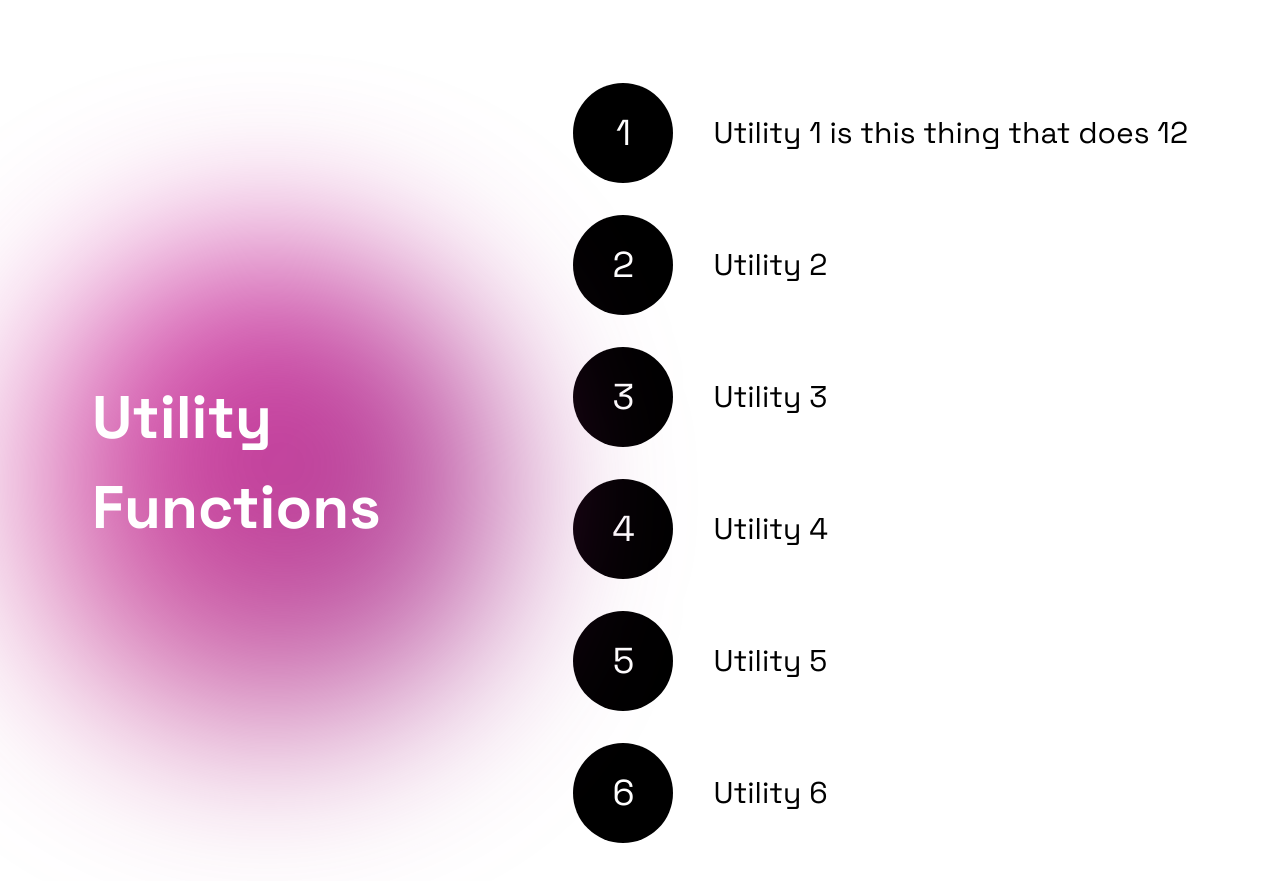
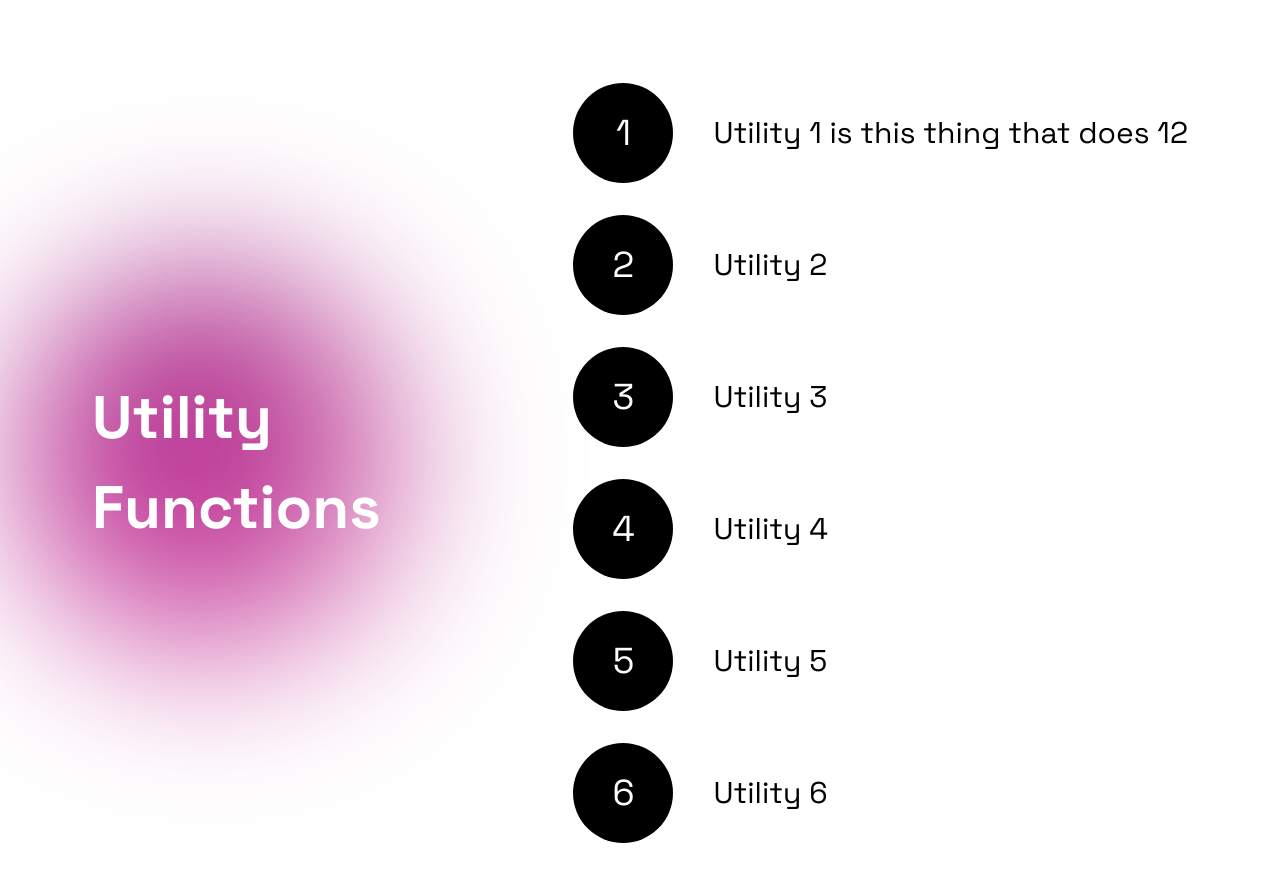
Before and after one commit to abdelaliabouelhassan/nft-landing-page, a Nuxt app: page / in a window 1280 px wide. Shown: the part 1920-2801 px from the top of the page. Built offline with nearby package versions, Linux system fonts and the light colour scheme.

Commit message:
made adjustments on third fourth sections

```diff
--- a/components/partials/home/FourthSectin.vue
+++ b/components/partials/home/FourthSectin.vue
@@ -64,7 +64,7 @@
             </div>
 
             <!-- blurs 2-->
-            <div class="hidden absolute -top-[247px] xl:-top-[113px]  left-1/2 -translate-x-1/3 w-full lg:block">
+            <div class="hidden absolute -top-[247px] xl:-top-[113px]  left-16 w-full lg:block">
                 <div class="absolute top-0 left-0 w-[622px] h-[500px] blur-[80px] overflow-hidden">
                     <div class="absolute top-0 left-0">
                         <div class="absolute top-0 left-[24px]">
@@ -86,7 +86,8 @@
 
             </div>
             <!-- blurs 3-->
-            <div class="hidden absolute top-[187px] right-[141px] w-[444px] h-[506px] blur-[80px] overflow-hidden lg:block">
+            <div class="hidden absolute top-[220px] right-[220px] w-[444px] h-[506px] blur-[80px] overflow-hidden lg:block
+            xl:top-[300px] xl:right-[200px]">
                     <div class="absolute top-0 left-0">
                         <div class="absolute top-0 left-[24px]">
                             <BlurUnit class="blur-[80px]"/>
--- a/components/partials/home/HeroSection.vue
+++ b/components/partials/home/HeroSection.vue
@@ -1,5 +1,4 @@
 <template>
     <section class="bg-[url(/images/home/hero-section-background.svg)] bg-cover bg-center h-[calc(100vh-5.5rem)] sm:h-[calc(100vh-3.75rem)] max-h-[57rem] ">
-        <!-- <div>blank index page </div> -->
     </section>
 </template>
--- a/components/partials/home/ThirdSection.vue
+++ b/components/partials/home/ThirdSection.vue
@@ -4,19 +4,27 @@
             <div class="relative flex text-white self-end lg:self-auto ">
                 <h1 class="text-[3.75rem] max-w-xs text-end z-10 font-bold lg:text-start">Utility Functions</h1>
                 <!-- blur 1 -->
-                <div class="w-[344px] h-[310px] absolute -top-[40px] -right-8 blur-[55px] overflow-hidden z-0 lg:hidden">
-                    <BlurUnit class="w-[344px] h-[310px] absolute -top-0 right-0  -rotate-[-120deg] blur-[100px]"/>
+                <div class="w-[344px] h-[310px] absolute -top-[40px] -right-8 blur-[50px] overflow-hidden z-0 lg:hidden">
+                    <BlurUnit class="w-[344px] h-[310px] absolute -top-0 right-0  blur-[80px]"/>
                 </div>
+
                 <!-- blur 2 -->
-                <div class="hidden absolute -top-36 -left-20 z-0 lg:block w-[505px]  h-[536px] rounded-full overflow-hidden blur-[80px]">
-                    <BlurUnit class="absolute -top-0 left-[45px] rotate-[-120deg] blur-[100px] w-[319px] h-[253px]"/>
-                    <BlurUnit class="absolute -top-0 left-0 rotate-[-120deg] blur-[100px] w-[319px] h-[253px]"/>
+                <div class="hidden absolute -top-[110px] -left-20 z-0 lg:block w-[403px]  h-[401px] rounded-full overflow-hidden blur-[80px]">
+                    <div class="absolute top-0 left-0">
+                        <div class="absolute top-0 left-[24px]">
+                            <BlurUnit class="blur-[80px]"/>
+                        </div>
+                        <div class="absolute left-[64px] top-[90px]">
+                            <BlurUnit class="blur-[80px]"/>
+                        </div>
+                    </div>
+
                 </div>
             </div>
-            <div class="flex flex-col gap-y-8">
+            <div class="flex flex-col gap-y-8 ">
                 <div class="flex items-center gap-x-10 list-element cursor-default">
                     <div class="h-[100px] w-[100px] rounded-full flex items-center justify-center
-                    list-element-gradient text-white text-4xl">1</div>
+                    list-element-gradient text-white text-4xl shrink-0">1</div>
                     <div class="text-[25px] lg:text-3xl">Utility 1 is this thing that does 12</div>
                 </div>
                 <div class="flex items-center gap-x-10 list-element cursor-default">
@@ -49,7 +57,7 @@
     </section>
 </template>
 <script setup>
-import BlurUnit from "@/components/UI/BlurUnit.vue";
+import BlurUnit from "@/components/UI/BlurUnitRotated.vue";
 
 </script>
 <style scoped>
```
